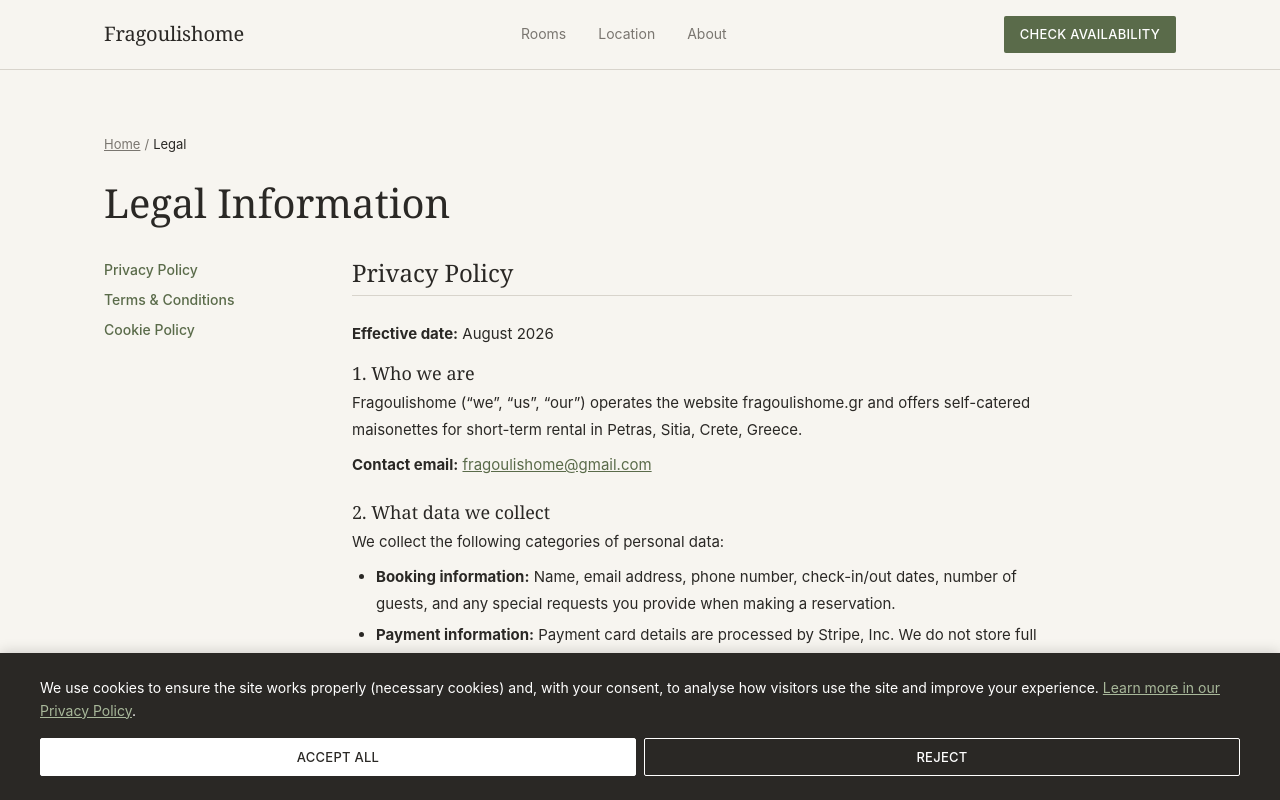
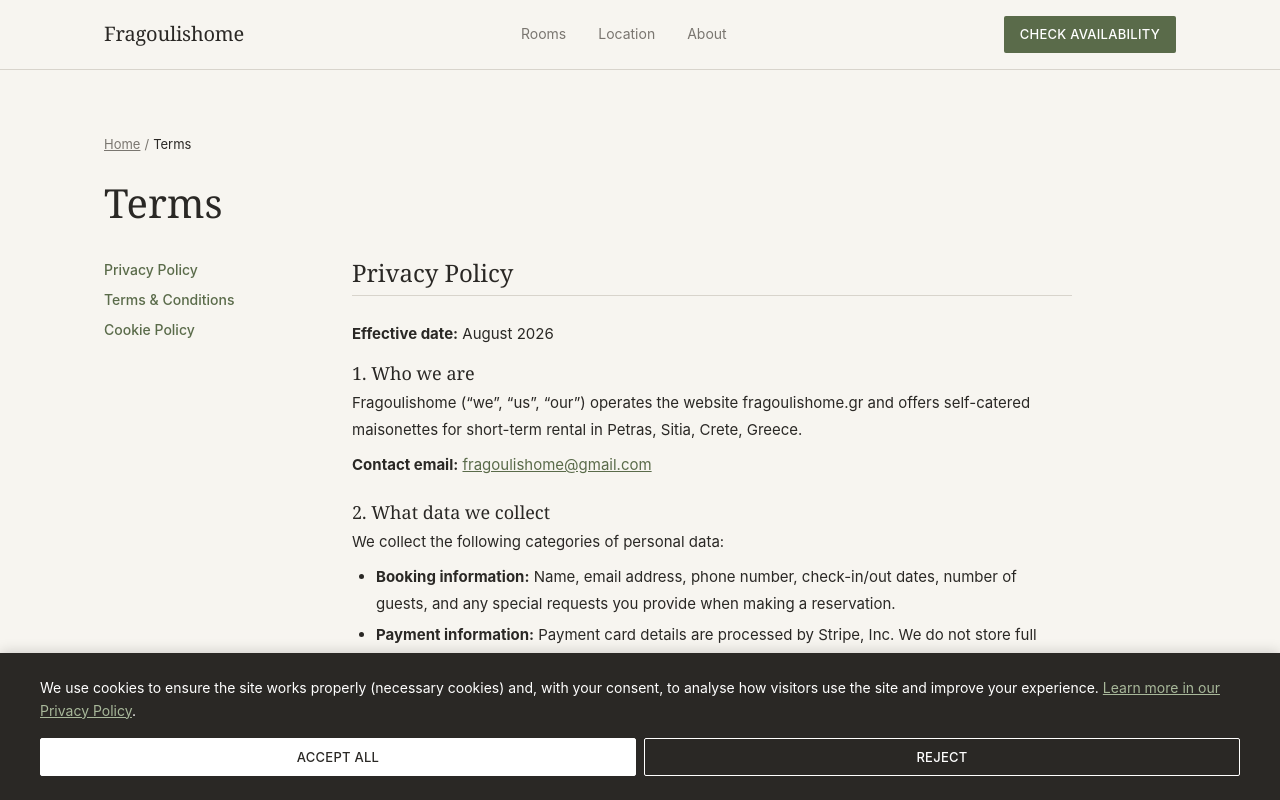
Before and after one commit to djangodelafraga/fragoulishome, a Next.js app: page /terms in a window 1280 px wide. Shown: the top 800 px of the page. Built offline with nearby package versions, Linux system fonts and the light colour scheme; no server answers.

Commit message:
fix: align /terms page labels with URL, right-align footer address, hide LLM fields from visitors

```diff
--- a/app/layout.tsx
+++ b/app/layout.tsx
@@ -92,7 +92,7 @@ export default function RootLayout({
             </div>
 
             {/* Address */}
-            <div>
+            <div style={{ textAlign: "right" }}>
               <h3 style={{ fontFamily: "var(--font-serif)", fontSize: "1rem", marginBottom: "var(--space-sm)" }}>Address</h3>
               <address style={{ fontSize: "0.875rem", color: "var(--color-text-muted)", fontStyle: "normal", lineHeight: 1.8 }}>
                 Petras, Sitia<br />
--- a/app/terms/page.tsx
+++ b/app/terms/page.tsx
@@ -1,5 +1,5 @@
 // ============================================
-// fragoulishome.gr — Legal Page
+// fragoulishome.gr — Terms Page (/terms)
 // Privacy Policy, Terms & Conditions, and Cookie Policy
 // presented in a single page with sidebar navigation.
 // ============================================
@@ -23,19 +23,19 @@ export default function TermsPage() {
         <ol style={{ listStyle: "none", display: "flex", gap: "var(--space-xs)", fontSize: "0.8125rem", color: "var(--color-text-muted)" }}>
           <li><Link href="/" style={{ textDecoration: "underline", color: "var(--color-text-muted)" }}>Home</Link></li>
           <li aria-hidden="true">/</li>
-          <li aria-current="page" style={{ color: "var(--color-text)" }}>Legal</li>
+          <li aria-current="page" style={{ color: "var(--color-text)" }}>Terms</li>
         </ol>
       </nav>
 
       <h1 style={{ fontFamily: "var(--font-serif)", fontSize: "clamp(1.75rem, 4vw, 2.5rem)", marginBottom: "var(--space-xl)" }}>
-        Legal Information
+        Terms
       </h1>
 
       {/* Two-column layout: sidebar + content */}
       <div style={{ display: "flex", gap: "var(--space-2xl)", flexDirection: "column" }} className="legal-layout">
         {/* Sidebar navigation */}
         <nav
-          aria-label="Legal sections"
+          aria-label="Terms sections"
           className="legal-sidebar"
           style={{
             flexShrink: 0,
```
Also changed, not shown: app/rooms/[slug]/page.tsx (+4 -13 lines).
